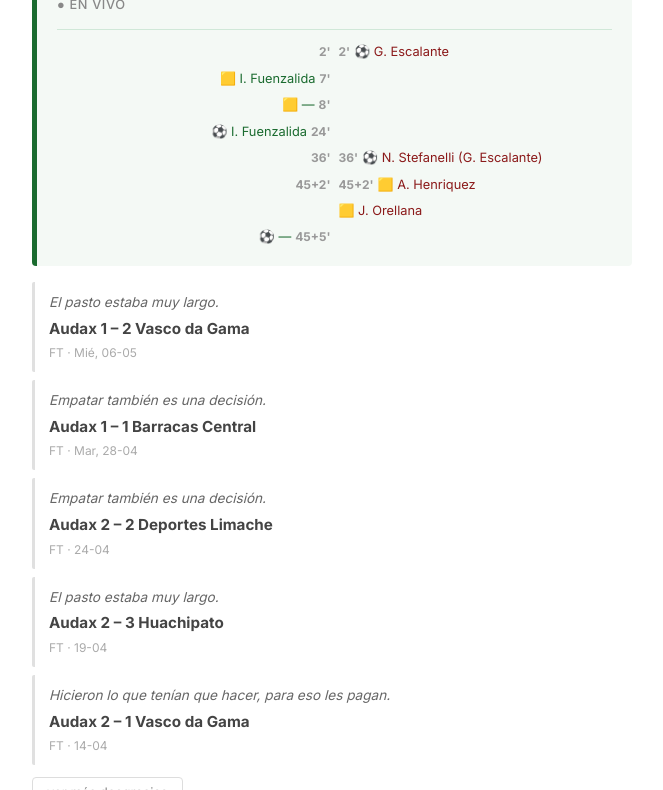
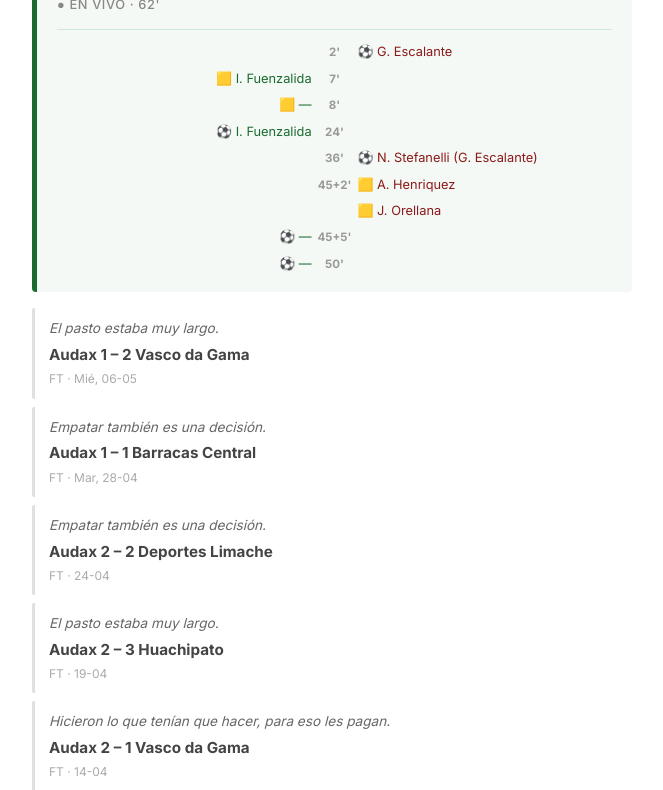
Before and after one commit to lmzmatias/audax-italiano-stats, a plain HTML site: page docs/index.html in a window 1280 px wide. Shown: the part 251-1041 px from the top of the page, without its empty margins (308-971 px from the left). Drawn offline with Linux system fonts and the light colour scheme.

Commit message:
fix: duplicate event list fixed. added time

```diff
--- a/docs/data/latest.json
+++ b/docs/data/latest.json
@@ -4,12 +4,12 @@
     "rival": "D. La Serena",
     "home": "D. La Serena",
     "away": "A. Italiano",
-    "score_audax": 2,
+    "score_audax": 3,
     "score_rival": 2,
     "result": "LIVE",
     "status": "LIVE",
     "status_long": "Second Half",
-    "elapsed": 48,
+    "elapsed": 62,
     "extra": null,
     "events": [
       {
@@ -83,6 +83,15 @@
         "assist": null,
         "team": "A. Italiano",
         "is_audax": true
+      },
+      {
+        "minute": 50,
+        "extra": null,
+        "type": "goal",
+        "player": null,
+        "assist": null,
+        "team": "A. Italiano",
+        "is_audax": true
       }
     ],
     "date": "2026-05-09"
--- a/docs/index.html
+++ b/docs/index.html
@@ -82,48 +82,43 @@
       padding-top: 10px;
     }
 
+    /* grid de 3 columnas: Audax | minuto | rival */
     .eventos-grid {
       display: grid;
-      grid-template-columns: 1fr 1fr;
-      gap: 2px 8px;
-    }
-
-    .ev-fila {
-      display: contents; /* cada fila ocupa las 2 columnas del grid */
+      grid-template-columns: 1fr auto 1fr;
+      gap: 2px 6px;
+      align-items: baseline;
     }
 
     .ev-celda {
       font-family: 'Inter', sans-serif;
       font-size: 0.8rem;
       padding: 2px 0;
-      display: flex;
-      gap: 4px;
-      align-items: baseline;
     }
 
     /* columna izquierda: Audax — alineado a la derecha */
     .ev-celda.ev-audax {
-      justify-content: flex-end;
       text-align: right;
       color: #1a6b2f;
     }
 
+    /* columna central: minuto */
+    .ev-celda.ev-min-col {
+      text-align: center;
+      font-weight: 700;
+      color: #999999;
+      font-size: 0.72rem;
+      white-space: nowrap;
+    }
+
     /* columna derecha: rival — alineado a la izquierda */
     .ev-celda.ev-rival {
-      justify-content: flex-start;
       text-align: left;
       color: #8b1a1a;
     }
 
     .ev-celda.ev-vacia {
-      /* celda vacía cuando solo hay evento de un lado */
-    }
-
-    .ev-min {
-      font-weight: 700;
-      color: #999999;
-      font-size: 0.75rem;
-      flex-shrink: 0;
+      /* celda vacía */
     }
 
     /* ── Partidos recientes ────────────────────────────────── */
@@ -239,7 +234,10 @@
     }
 
     function estadoTexto(p) {
-      if (p.status === 'LIVE') return '● en vivo';
+      if (p.status === 'LIVE') {
+        var min = p.elapsed ? p.elapsed + "'" : '';
+        return '● en vivo' + (min ? ' · ' + min : '');
+      }
       if (p.status === 'FT')   return 'FT · ' + p.date;
       return p.status + ' · ' + p.date;
     }
@@ -315,32 +313,26 @@
       filas.forEach(function(fila) {
         var minStr = fila.extra ? fila.minute + '+' + fila.extra + "'" : fila.minute + "'";
 
-        // Cuántas filas necesita este minuto (máx entre audax y rival)
+        // Cuántas sub-filas necesita este minuto (máx entre audax y rival)
         var n = Math.max(fila.audax.length, fila.rival.length);
         for (var i = 0; i < n; i++) {
-          // Celda izquierda: Audax
+          // Columna izquierda: Audax
           var celdaA = document.createElement('div');
-          if (fila.audax[i]) {
-            celdaA.className = 'ev-celda ev-audax';
-            // En la primera sub-fila del minuto, mostrar el minuto al final (derecha)
-            celdaA.innerHTML = textoEvento(fila.audax[i]) +
-              (i === 0 ? ' <span class="ev-min">' + minStr + '</span>' : '');
-          } else {
-            celdaA.className = 'ev-celda ev-vacia';
-            if (i === 0) celdaA.innerHTML = '<span class="ev-min" style="margin-left:auto">' + minStr + '</span>';
-          }
+          celdaA.className = 'ev-celda ' + (fila.audax[i] ? 'ev-audax' : 'ev-vacia');
+          if (fila.audax[i]) celdaA.textContent = textoEvento(fila.audax[i]);
 
-          // Celda derecha: rival
+          // Columna central: minuto (solo en la primera sub-fila)
+          var celdaM = document.createElement('div');
+          celdaM.className = 'ev-celda ev-min-col';
+          celdaM.textContent = i === 0 ? minStr : '';
+
+          // Columna derecha: rival
           var celdaR = document.createElement('div');
-          if (fila.rival[i]) {
-            celdaR.className = 'ev-celda ev-rival';
-            celdaR.innerHTML = (i === 0 ? '<span class="ev-min">' + minStr + '</span> ' : '') +
-              textoEvento(fila.rival[i]);
-          } else {
-            celdaR.className = 'ev-celda ev-vacia';
-          }
+          celdaR.className = 'ev-celda ' + (fila.rival[i] ? 'ev-rival' : 'ev-vacia');
+          if (fila.rival[i]) celdaR.textContent = textoEvento(fila.rival[i]);
 
           grid.appendChild(celdaA);
+          grid.appendChild(celdaM);
           grid.appendChild(celdaR);
         }
       });
```
